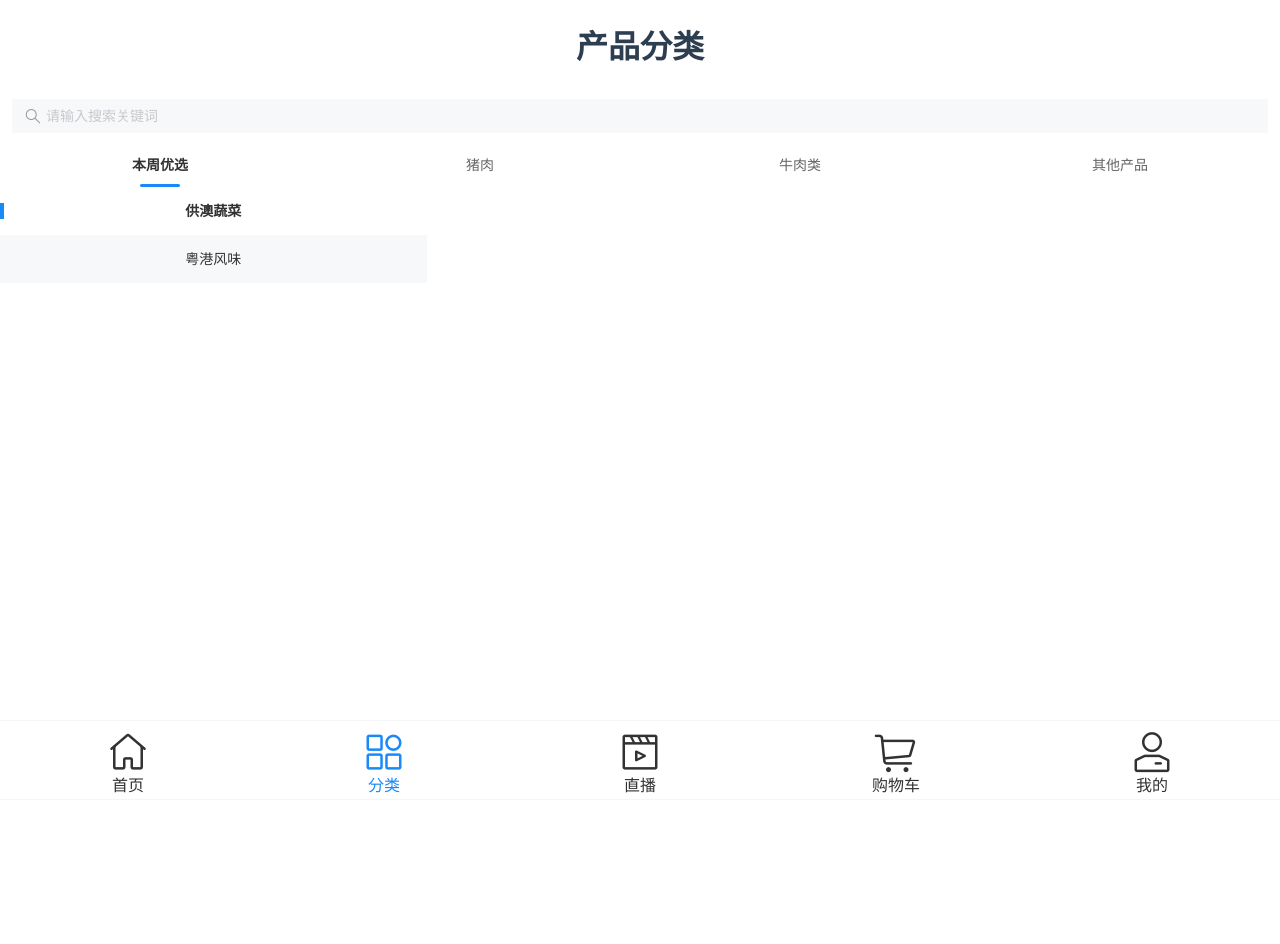
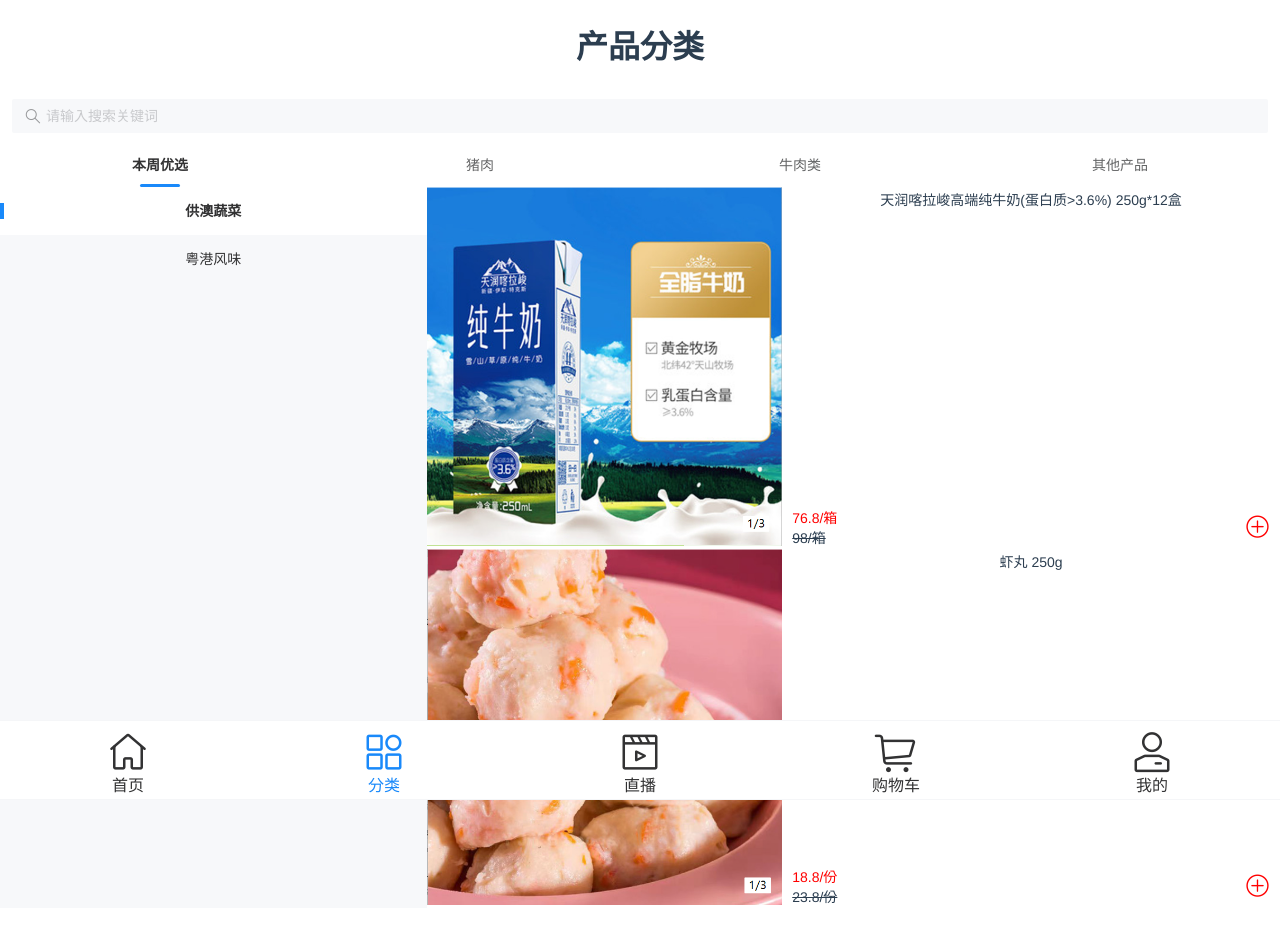
Before and after one commit to bart-zzb/fresh-product-e-commerce-platform, a Vue app in the folder mall-frontend/mall-app-frontend/mall-app/: page /list in a window 1280 px wide. Shown: the top 944 px of the page. Before the commit the page ends 800 px from the top, so only its background shows below. Built offline with nearby package versions, Linux system fonts and the light colour scheme.

Commit message:
2024-03-19 商品分类列表

```diff
--- a/mall-frontend/mall-app-frontend/mall-app/src/views/home/ListView.vue
+++ b/mall-frontend/mall-app-frontend/mall-app/src/views/home/ListView.vue
@@ -3,11 +3,11 @@
   <van-search v-model="searchValue" placeholder="请输入搜索关键词"/>
   <van-tabs v-model:active="active">
     <van-tab v-for="cat in categoryList" :title="cat.name">
-      <van-tree-select v-model:main-active-index="cat.catList.index" height="auto" :items="cat.catList">
+      <van-tree-select v-model:main-active-index="activeIndex" height="auto" :items="cat.catList">
         <template #content>
-          <div v-if="cat.catList.index==0">
+          <div v-if="activeIndex == 0 && cat.catList.length>=1">
             <!--商品卡片-->
-            <van-row v-for="item in cat.catList[cat.catList.index].productList">
+            <van-row v-for="item in cat.catList[activeIndex].productList">
               <van-col span="10">
                 <van-image :src="item.imgUrl"></van-image>
               </van-col>
@@ -25,9 +25,9 @@
               </van-col>
             </van-row>
           </div>
-          <div v-if="cat.catList.index==1">
+          <div v-if="activeIndex == 1 && cat.catList.length>=2">
             <!--商品卡片-->
-            <van-row v-for="item in cat.catList[cat.catList.index].productList">
+            <van-row v-for="item in cat.catList[activeIndex].productList">
               <van-col span="10">
                 <van-image :src="item.imgUrl"></van-image>
               </van-col>
@@ -45,9 +45,9 @@
               </van-col>
             </van-row>
           </div>
-          <div v-if="cat.catList.index==2">
+          <div v-if="activeIndex == 2 && cat.catList.length>=3" >
             <!--商品卡片-->
-            <van-row v-for="item in cat.catList[cat.catList.index].productList">
+            <van-row v-for="item in cat.catList[activeIndex].productList">
               <van-col span="10">
                 <van-image :src="item.imgUrl"></van-image>
               </van-col>
```
